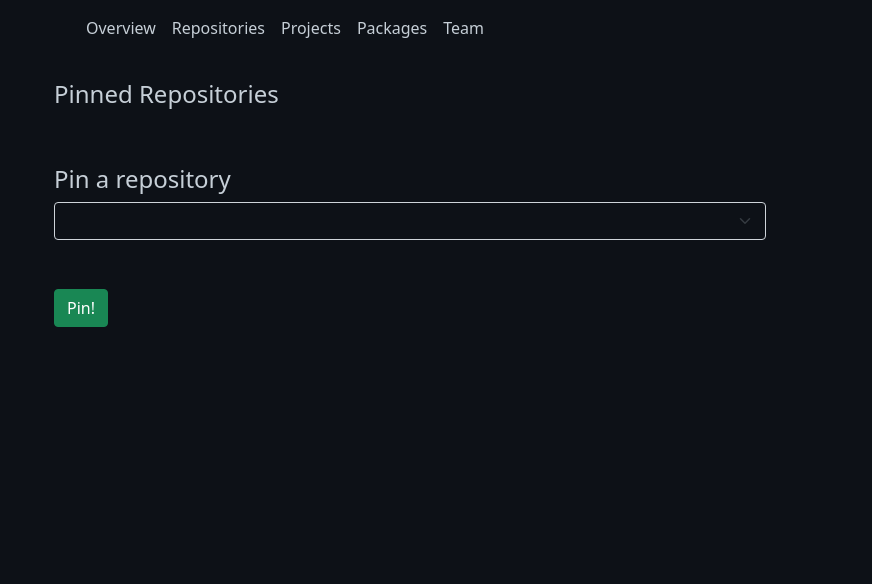
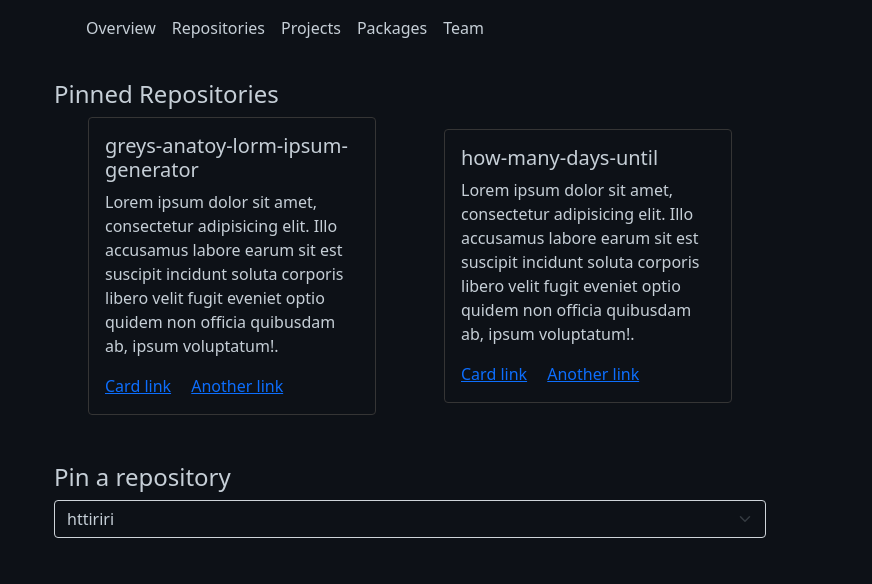
Before and after one commit to nss-evening-cohort-14/gitsub-e14-best-team, a plain HTML site: page index.html in a window 1280 px wide. Shown: the top 584 px of the page, 408-1280 px from the left. Drawn offline with nearby package versions, Linux system fonts and the light colour scheme.

Commit message:
added form and card functionality to overview page

```diff
--- a/index.html
+++ b/index.html
@@ -49,7 +49,7 @@
           <!-- FIRST SECTION -->
           <div class="row align-items-start mt-4" id="pinned-repos">
             <h4>Pinned Repositories</h4>
-            <div class="pinnedRepoHouse"></div>
+            <div id="pinnedRepoHouse" class="d-flex flex-row flex-wrap"></div>
           </div>
           <!-- SECOND SECTION -->
           <div class="row align-items-start mt-5" id="formArea">
@@ -59,7 +59,7 @@
               <select class="form-select choosePin mb-4 form-style" id="getPinned" aria-label="Default select example">
 
               </select>
-              <button type="submit" class="btn btn-success pin-button">Pin!</button>
+              <button type="submit" class="btn btn-success" id="submit-pin">Pin!</button>
             </div>
             </form>
           </div>
--- a/main.js
+++ b/main.js
@@ -18,7 +18,54 @@ const users = [
   },
 ];
 
-const repositories = [];
+const repositories = [
+  {
+    name: "greys-anatoy-lorm-ipsum-generator",
+    description:
+      "Lorem ipsum dolor sit amet, consectetur adipisicing elit. Illo accusamus labore earum sit est suscipit incidunt soluta corporis libero velit fugit eveniet optio quidem non officia quibusdam ab, ipsum voluptatum!",
+    technologies: [
+      "netlify",
+      "jamstack",
+      "lorem-ipsum-generator",
+      "medical",
+      "serverless",
+      "react",
+    ],
+    extra: ["Javascript", 8, 3, "1 issue needs help", "Updated"],
+    pinned: true,
+  },
+  {
+    name: "how-many-days-until",
+    description:
+      "Lorem ipsum dolor sit amet, consectetur adipisicing elit. Illo accusamus labore earum sit est suscipit incidunt soluta corporis libero velit fugit eveniet optio quidem non officia quibusdam ab, ipsum voluptatum!",
+    technologies: ["react", "countdown", "hacktoberfest"],
+    extra: ["Javascript", 6, 33, "Updated 19 days ago"],
+    pinned: true,
+  },
+  {
+    name: "httiriri",
+    description:
+      "Lorem ipsum dolor sit amet, consectetur adipisicing elit. Illo accusamus labore earum sit est suscipit incidunt soluta corporis libero velit fugit eveniet optio quidem non officia quibusdam ab, ipsum voluptatum!",
+    technologies: ["http", "status-codes", "gifs", "rihanna", "hacktoberfest"],
+    extra: ["Typescript", 37, 22, "4 issues need help", "Updated 27 days ago"],
+    pinned: false,
+  },
+  {
+    name: "ambition-fund-website",
+    description:
+      "Lorem ipsum dolor sit amet, consectetur adipisicing elit. Illo accusamus labore earum sit est suscipit incidunt soluta corporis libero velit fugit eveniet optio quidem non officia quibusdam ab, ipsum voluptatum!",
+    technologies: ["donation", "landing-page"],
+    extra: [
+      "Javascript",
+      7,
+      6,
+      "MIT License",
+      "3 issues need help",
+      "Updated on Dec 12, 2020",
+    ],
+    pinned: false,
+  },
+];
 
 const team = [
   {
@@ -120,16 +167,80 @@ const teamBuilder = (taco) => {
                     </div>
                   </div>`;
   });
-  printToDom("#team-members", domString);
+  const teamMembers = document.querySelector("#team-members");
+  if (teamMembers) {
+    printToDom("#team-members", domString);
+  }
+};
+
+// FUNCTION FOR OVERVIEW PAGE
+const pinnedBuilder = (taco) => {
+  let pinnedCard = "";
+  taco.forEach((item, i) => {
+    if (item.pinned === true) {
+      pinnedCard += `<div class="card" style="width: 18rem;">
+    <div class="card-body">
+      <h5 class="card-title">${item.name}</h5>
+      <p class="card-text">${item.description}.</p>
+      <a href="#" class="card-link">Card link</a>
+      <a href="#" class="card-link">Another link</a>
+    </div>
+  </div>`;
+    }
+  });
+  const pinnedRepoHouses = document.querySelector("#pinnedRepoHouse");
+  if (pinnedRepoHouses) {
+    printToDom("#pinnedRepoHouse", pinnedCard);
+  }
+};
+
+//POPULATE OVERVIEW FORM DROPDOWN
+const populatePinned = (taco) => {
+  let pinnedText = "";
+  taco.forEach((item, i) => {
+    if (item.pinned === false) {
+      pinnedText += `<option value=${item.name}>${item.name}</option>`;
+    }
+  });
+  const getPinned = document.querySelector("#getPinned");
+  if (getPinned) {
+    printToDom("#getPinned", pinnedText);
+  }
 };
 // GRAB FORM INFO
 
+//FUNCTION FOR OVERVIEW PAGE
+const isPinned = (e) => {
+  e.preventDefault();
+  let buttonType = e.target.id;
+  const makePinned = document.querySelector("#getPinned").value;
+
+  if (buttonType === "submit-pin") {
+    console.log("submit");
+    repositories.forEach((item, i) => {
+      if (item.name === makePinned) {
+        item.pinned = true;
+      }
+    });
+    pinnedBuilder(repositories);
+  }
+};
+
 // BUTTON EVENTS
+const handleButtonClick = (e) => {
+  const submitPin = document.querySelector("#submit-pin");
+  if (submitPin) {
+    document.querySelector("#submit-pin").addEventListener("click", isPinned);
+  }
+};
 
 // INIT
 const init = () => {
   userBuilder(users);
   teamBuilder(team);
+  populatePinned(repositories);
+  pinnedBuilder(repositories);
+  handleButtonClick();
 };
 
 init();
```
